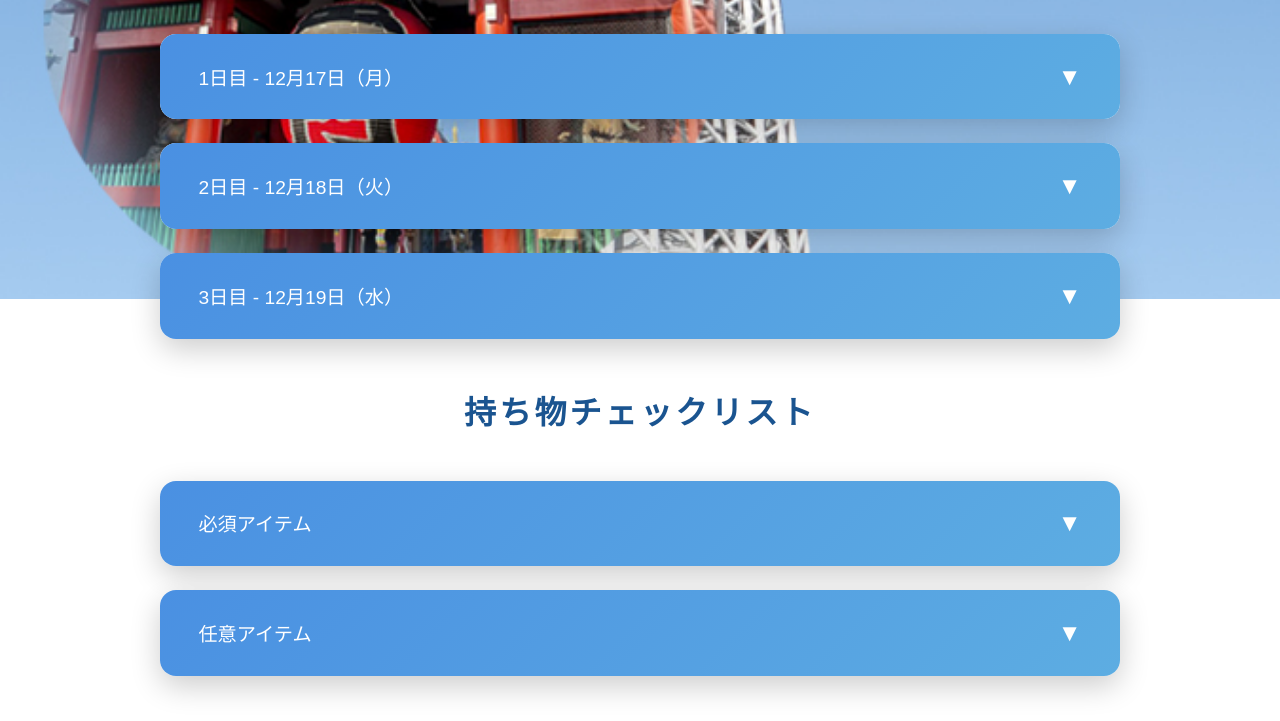
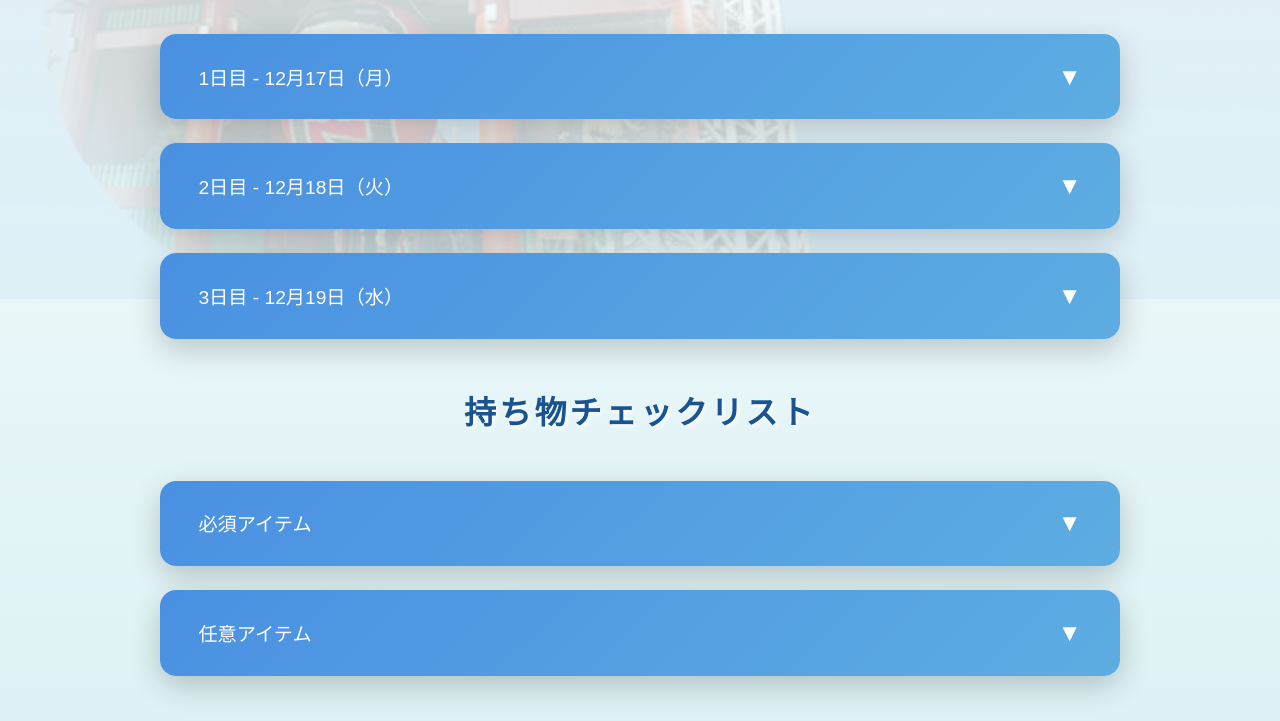
Before and after one commit to bica241110-smt/void, a plain HTML site: page index.html in a window 1280 px wide. Shown: the part 501-1222 px from the top of the page. Drawn offline with Linux system fonts and the light colour scheme; no server answers.

Commit message:
Update style.css

```diff
--- a/style.css
+++ b/style.css
@@ -18,11 +18,15 @@
 }
 
 body {
-  background: linear-gradient(180deg, #87ceeb 0%, #b0e0e6 50%, #e0f6ff 100%)
+  background: linear-gradient(180deg, #ffffff 0%, #b0e0e6 50%, #cdf1ff 100%);
   font-family: "Noto Serif JP", serif;
   min-height: 100vh;
   padding-top: 70px;
   position: relative;
+}
+
+.auth_data{
+  display:none;
 }
 
 body::before {
@@ -37,7 +41,7 @@ body::before {
   background-position: center;
   background-repeat: no-repeat;
   background-attachment: fixed;
-  opacity: 1;
+  opacity: 0.15;
   pointer-events: none;
   z-index: 0;
 }
@@ -198,7 +202,7 @@ body::before {
   margin-bottom: 1.5em;
   text-align: center;
   font-weight: 700;
-  text-shadow: 2px 2px 4px rgba(255, 255, 255, 0.8);
+  text-shadow: 2px 2px 4px rgba(255, 255, 255, 1);
   letter-spacing: 0.1em;
 }
 
```
